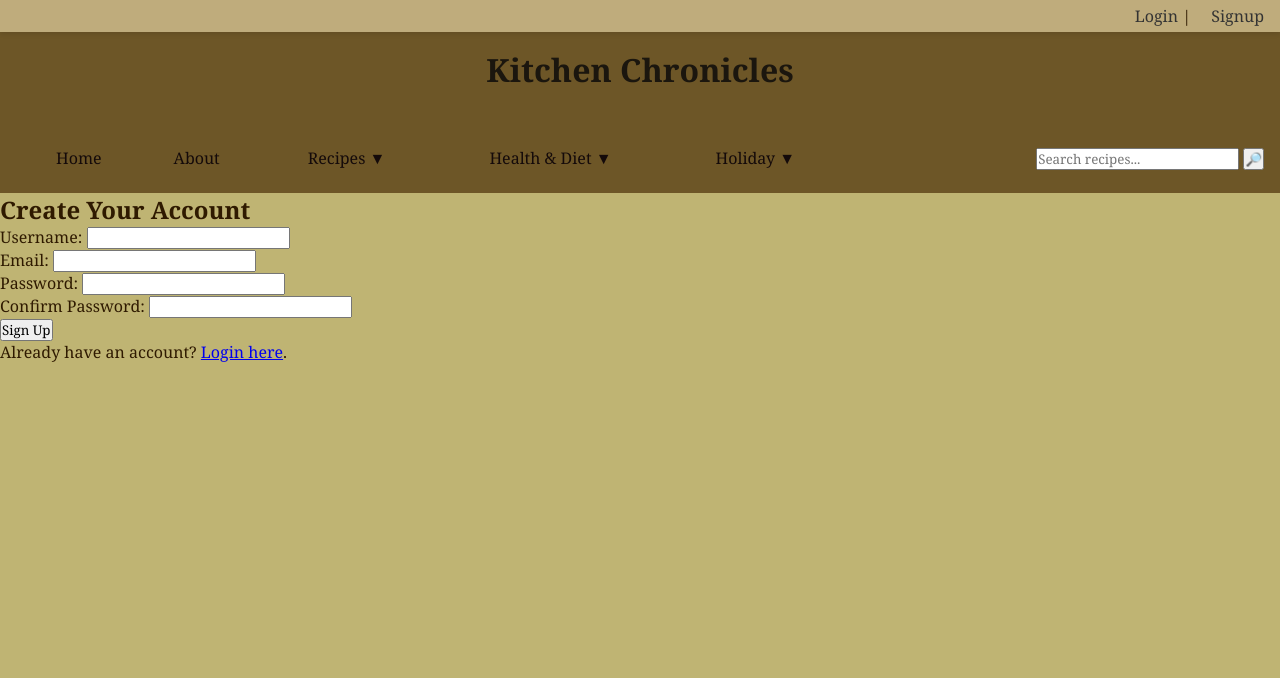
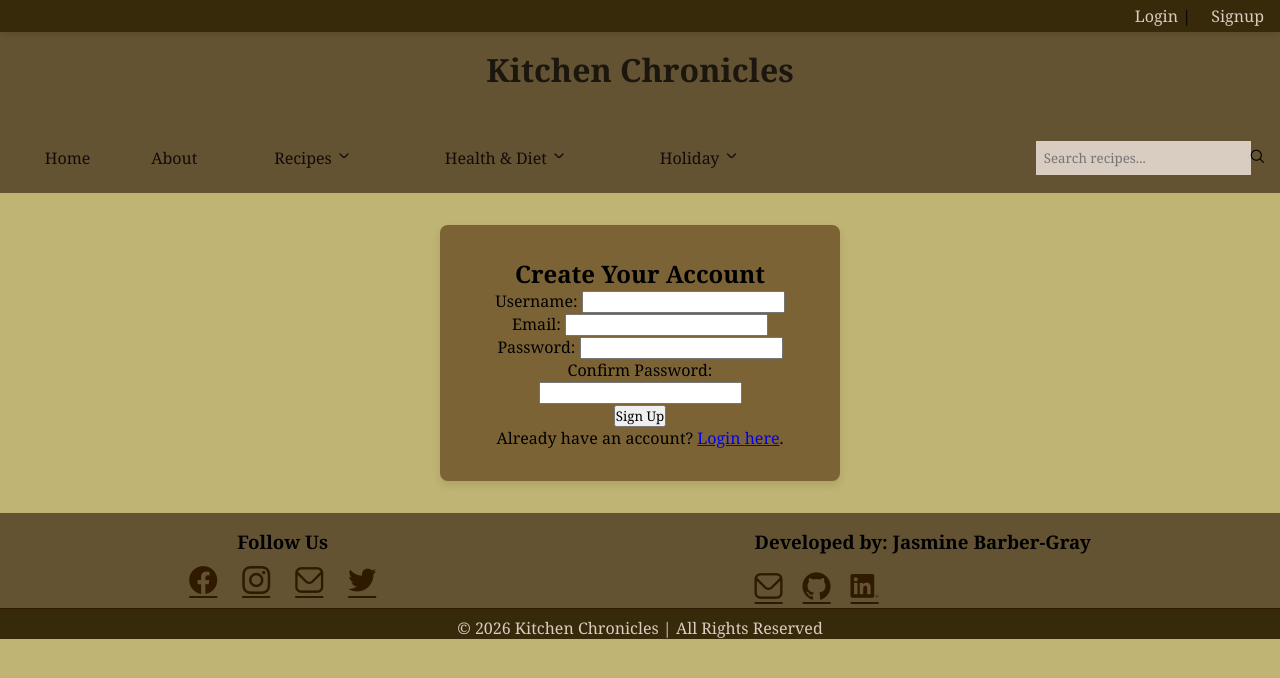
Before and after one commit to JasmineBarber-Gray/L6SD_26T1_RecipesApp_Django_Jasmine_Barber-Gray, a Django app: page /signup/ in a window 1280 px wide. Shown: the top 678 px of the page. Run offline with Django 5.2, Linux system fonts and the light colour scheme; some libraries are stand-ins or nearby versions.

Commit message:
added footer and icons linking the corrosponding website to the icon link

```diff
--- a/recipes/static/recipes/style.css
+++ b/recipes/static/recipes/style.css
@@ -3,22 +3,24 @@
   margin: 0;
   padding: 0;
   box-sizing: border-box;
-  font-family: Georgia, 'Times New Roman', Times, serif
+  font-family: Georgia, 'Times New Roman', Times, serif;
 }
 
 /*Base*/
 body {
-    background: #bfb473;
-    color: #2f1a00;
-    margin: 0;
-    padding: 0;
+  background: #bfb473;
+  color: #000000;
+  margin: 0;
+  padding: 0;
+  overflow: auto;
+  max-width: 100%
 }
 
 /*Base.html*/
 /* Top bar styling */
 .top-bar {
   width: 100%;
-  background-color: #bfac7c;
+  background-color: #372a0a;
   text-align: right;
   padding: 0.3rem 1rem;
   font-size: 1rem;
@@ -31,18 +33,18 @@ body {
 
 .top-bar a {
   text-decoration: none;
-  color: #333;
+  color: #d9ccc1;
   margin-left: 1rem;
 }
 
 .top-bar a:hover {
-  color: #f08c00; /* warm accent color */
+  color: #f08c00;
 }
 
 /*Header*/
 header {
     margin-top: 1rem;
-    background: #6d5627;
+    background: #635333;
     color: rgb(27, 22, 14);
     padding: 2rem;
     text-align: center;
@@ -56,7 +58,7 @@ header {
   display: flex;
   justify-content: space-between;
   align-items: center;
-  background-color: #6d5627; /* rich brown kitchen feel */
+  background-color: #635333;
   padding: 0.5rem 1rem;
 }
 
@@ -69,8 +71,8 @@ header {
 }
 
 .nav-links li {
-  margin-left: 1.5rem;
-  position: relative; /* needed for dropdown positioning */
+  margin-left: 0.8rem;
+  position: relative;
 }
 
 .nav-links li a {
@@ -97,7 +99,7 @@ header {
   position: absolute;
   top: 100%;
   left: 0;
-  background-color: #7b6335;
+  background-color: #635333;
   min-width: 160px;
   padding: 0;
   border-radius: 4px;
@@ -134,6 +136,26 @@ header {
     font: inherit;
 }
 
+/*Search bar*/
+.search-container {
+  display: flex;
+  align-items: center;
+}
+
+.search-container input {
+  padding: 0.5rem;
+  border: none;
+  outline: none;
+  background-color: #d9ccc1;
+}
+
+.search-container button {
+  background: none;
+  border: none;
+  outline: none;
+  cursor: pointer;
+}
+
 /* Home page content styling */
 .home-content {
     padding: 1rem;
@@ -145,3 +167,102 @@ header {
     display: block;
     margin: 0 auto;
 }
+
+/* login and signup page styling */
+/*both login and signup are under auth so both use the same container css*/
+.auth-container {
+    max-width: 400px;
+    margin: 2rem auto;
+    padding: 2rem;
+    background-color: #7b6335;
+    border-radius: 8px;
+    box-shadow: 0 4px 8px rgba(0,0,0,0.1);
+    text-align: center;
+}
+
+/*Footer*/
+/* Footer */
+.site-footer {
+  background-color: #635333;
+  color: #d9ccc1;
+  padding: 2rem 1rem;
+  margin-top: 3rem;
+}
+
+.footer-container {
+  display: flex;
+  background-color: #635333;
+  justify-content: space-around;
+  flex-wrap: wrap;
+}
+
+.footer-section {
+  max-width: 300px;
+  margin-bottom: 1rem;
+}
+
+.footer-section h3 {
+  margin-bottom: 0.8rem;
+}
+
+.footer-section a {
+  text-decoration: none;
+  color: #d9ccc1;
+}
+
+.footer-section a:hover {
+  color: #ff6347;
+}
+
+.footer-bottom {
+  text-align: center;
+  background-color: #372a0a;
+  border-top: 1px solid #2f1a00;
+  padding-top: 0.5rem;
+  color: #d9ccc1;
+}
+
+.footer-social {
+  text-align: center;
+  margin-top: 1rem;
+}
+
+.social-icons {
+  display: flex;
+  gap: 25px;
+  margin-top: 10px;
+}
+
+.social-icons a {
+  font-size: 28px;
+  color: #2f1a00;
+  transition: transform 0.2s, color 0.2s;
+}
+
+.social-icons a:hover {
+  color: #ff6347;
+  transform: scale(1.2);
+}
+
+/*Dev footer note*/
+.footer-dev {
+    text-align: center;
+    margin-top: 1rem;
+}
+
+.dev-icons {
+    display: flex;
+    gap: 20px;
+    margin-top: 1rem;
+}
+
+.dev-icons a {
+    font-size: 28px;
+    color: #2f1a00;
+    transition: transform 0.2s, color 0.2s;
+}
+
+.dev-icons a:hover {
+    color: #ff6347;
+    transform: scale(1.2);
+}
--- a/recipes/templates/recipes/base.html
+++ b/recipes/templates/recipes/base.html
@@ -6,6 +6,8 @@
     <meta name="viewport" content="width=device-width, initial-scale=1.0">
     <title>Kitchen Chronicles</title>
     <link rel="stylesheet" type="text/css" href="{% static 'recipes/style.css' %}">
+    <link rel="stylesheet" href="https://cdn-uicons.flaticon.com/uicons-brands/css/uicons-brands.css">
+    <link rel="stylesheet" href="https://cdn-uicons.flaticon.com/uicons-regular-rounded/css/uicons-regular-rounded.css">
 </head>
 
 <body>
@@ -18,13 +20,19 @@
     <h1>Kitchen Chronicles</h1>
 </header>
 
+<!-- Navigation Bar -->
     <nav class="navbar">
         <ul class="nav-links">
             <li><a href="{% url 'Home' %}">Home</a></li>
             <li><a href="{% url 'About' %}">About</a></li>
 
+            <!--Daily Recipes Dropdown button-->
             <li class="dropdown">
-                <button class="dropbtn"><a href="{% url 'Recipes' %}">Recipes ▼</a></button>
+                <button class="dropbtn">
+                    <a href="{% url 'Recipes' %}">Recipes
+                        <i class="fi fi-rr-angle-small-down"></i>
+                    </a>
+                </button>
                 <ul class="dropdown-content">
                     <li><a href="{% url 'Recipes' %}#breakfast">All Recipes</a></li>
                     <li><a href="{% url 'Recipes' %}#breakfast">Breakfast</a></li>
@@ -33,8 +41,13 @@
                 </ul>
             </li>
 
+            <!--Health & Diet Dropdown button-->
             <li class="dropdown">
-                <button class="dropbtn"><a href="">Health & Diet ▼</a></button>
+                <button class="dropbtn">
+                    <a href="">Health & Diet
+                        <i class="fi fi-rr-angle-small-down"></i>
+                    </a>
+                </button>
                 <ul class="dropdown-content">
                     <li><a href="#kitchen">Keto</a></li>
                     <li><a href="#techniques">Vegan</a></li>
@@ -44,8 +57,13 @@
                 </ul>
             </li>
 
+            <!--Holiday Dropdown button-->
             <li class="dropdown">
-                <button class="dropbtn"><a href="">Holiday ▼</a></button>
+                <button class="dropbtn">
+                    <a href="">Holiday
+                        <i class="fi fi-rr-angle-small-down"></i>
+                    </a>
+                </button>
                 <ul class="dropdown-content">
                     <li><a href="#kitchen">Valentine's Day</a></li>
                     <li><a href="#techniques">Easter</a></li>
@@ -56,14 +74,71 @@
             </li>
         </ul>
 
+        <!-- Search Bar -->
         <div class="search-container">
             <input type="text" placeholder="Search recipes...">
-            <button type="submit">🔎︎</button>
+            <button type="submit">
+                <i class="fi fi-rr-search"></i>
+            </button>
         </div>
 
     </nav>
 
+    <!-- Main Content Area -->
     {% block content %}{% endblock %}
+
+    <!-- Footer -->
+    <footer class="footer">
+        <div class="footer-container">
+            <!-- Social Media Section -->
+             <div class="footer-social">
+                <h3>Follow Us</h3>
+
+                <div class="social-icons">
+                    <a href="https://facebook.com" target="_blank">
+                        <i class="fi fi-brands-facebook"></i>
+                    </a>
+
+                    <a href="https://instagram.com" target="_blank">
+                        <i class="fi fi-brands-instagram"></i>
+                    </a>
+
+                    <a href="mailto:your@email.com">
+                        <i class="fi fi-rr-envelope"></i>
+                    </a>
+
+                    <a href="https://twitter.com" target="_blank">
+                        <i class="fi fi-brands-twitter"></i>
+                    </a>
+                </div>
+            </div>
+
+            <!-- Developer Info -->
+             <div class="footer-dev">
+                <h3>Developed by: Jasmine Barber-Gray</h3>
+
+                <div class="dev-icons">
+
+                    <a href="mailto:jay.barbergray@gmail.com">
+                        <i class="fi fi-rr-envelope"></i>
+                    </a>
+
+                    <a href="https://github.com/JasmineBarber-Gray" target="_blank">
+                        <i class="fi fi-brands-github"></i>
+                    </a>
+
+                    <a href="https://www.linkedin.com/in/jasmine-barber-gray-687098379/" target="_blank">
+                        <i class="fi fi-brands-linkedin"></i>
+                    </a>
+                </div>
+            </div>
+        </div>
+
+        <div class="footer-bottom">
+            <p>© 2026 Kitchen Chronicles | All Rights Reserved</p>
+        </div>
+    </div>
+</footer>
 
 </body>
 </html>
--- a/recipes/templates/recipes/login.html
+++ b/recipes/templates/recipes/login.html
@@ -2,7 +2,7 @@
 
 {% block content %}
 
-<div class="login-container">
+<div class="auth-container">
     <h2>Login to Your Account</h2>
     <form method="post">
         {% csrf_token %}
--- a/recipes/templates/recipes/signup.html
+++ b/recipes/templates/recipes/signup.html
@@ -2,7 +2,7 @@
 
 {% block content %}
 
-<div class="sign up-container">
+<div class="auth-container">
     <h2>Create Your Account</h2>
     <form method="post">
         {% csrf_token %}
```
